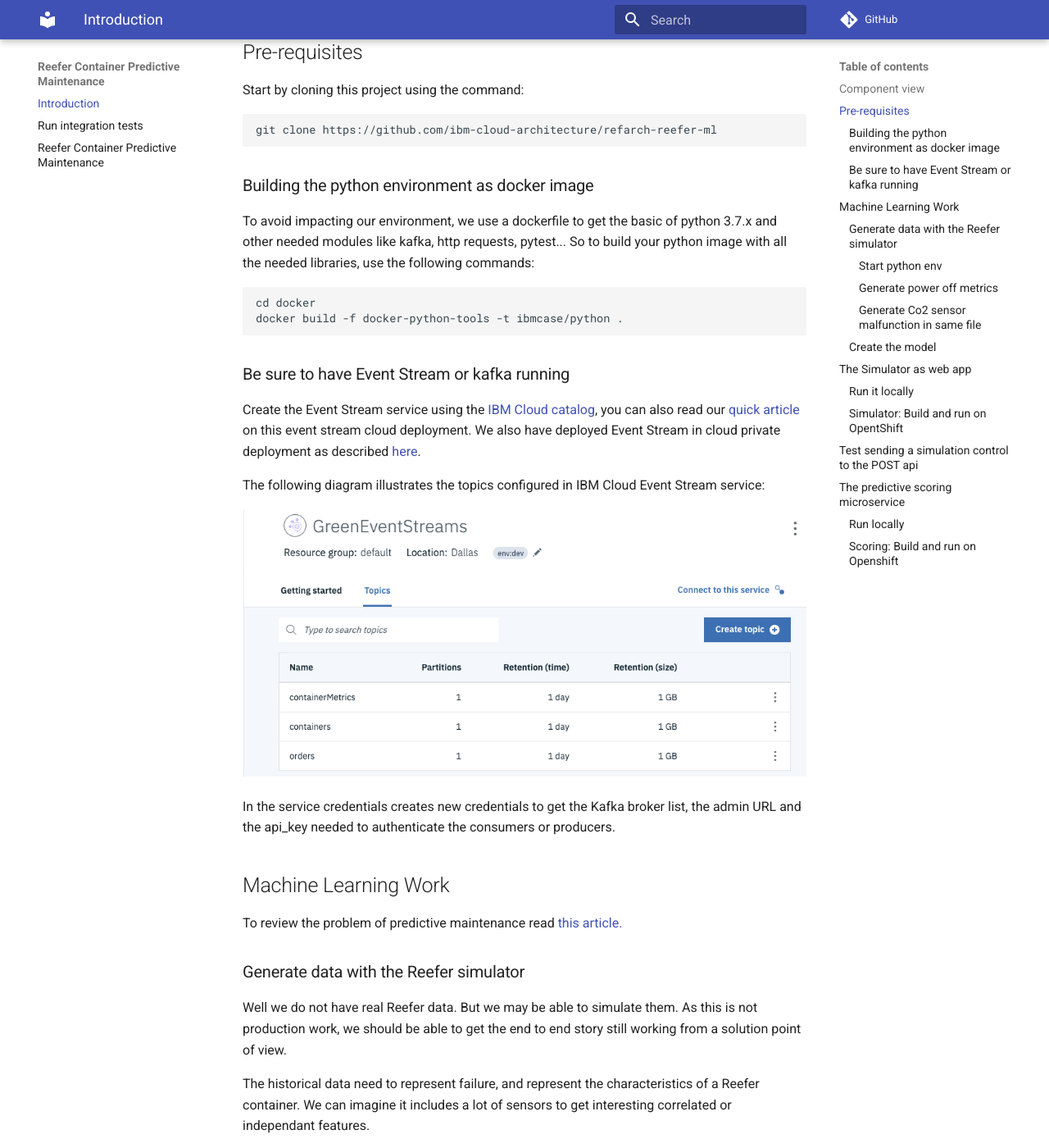
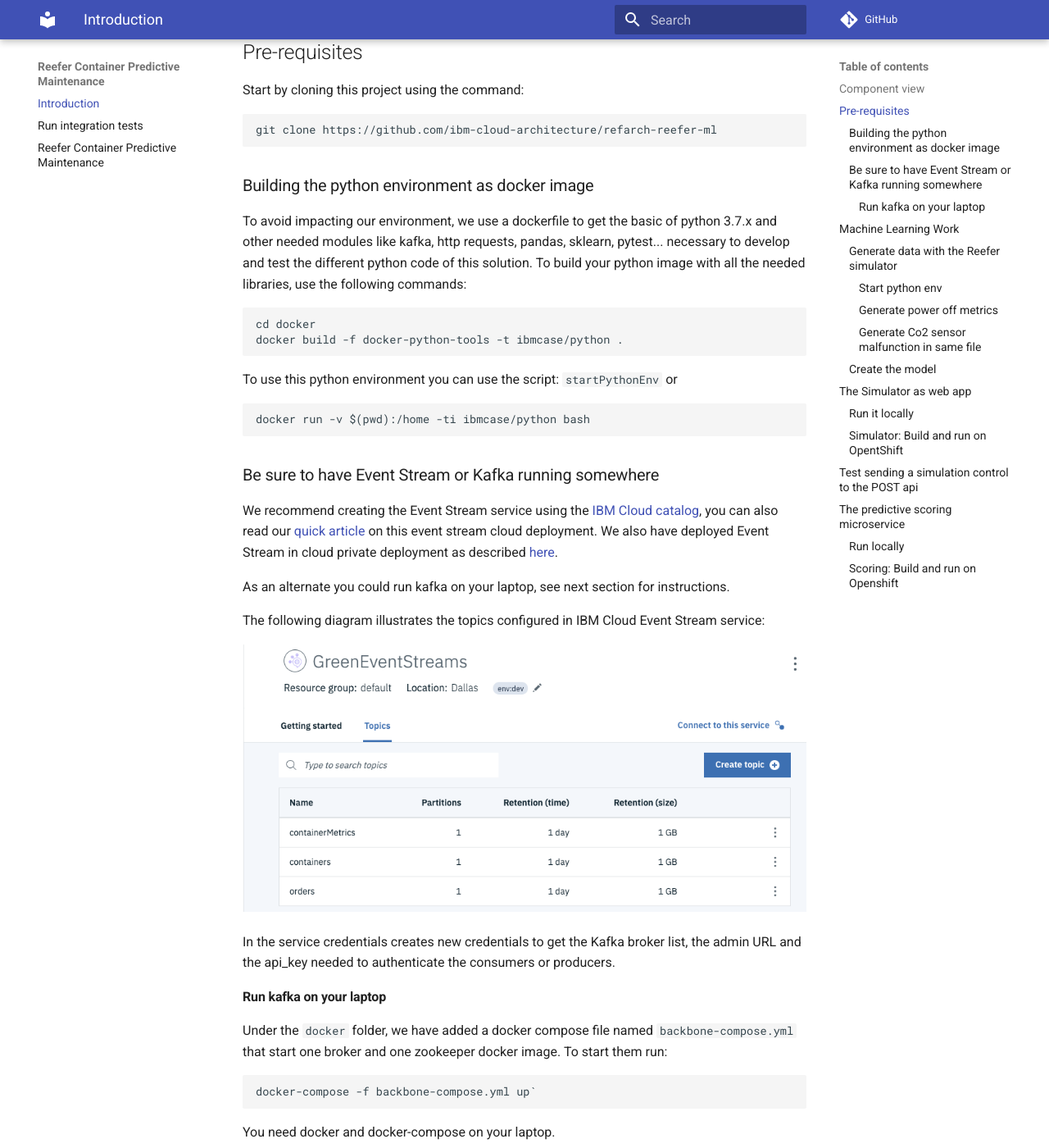
Before and after one commit to ibm-cloud-architecture/refarch-reefer-ml, an MkDocs documentation site: the page built from docs/index.md, in a window 1280 px wide and 1400 px high, scrolled down 2062 px. Shown: the whole window at 82% size. Built offline with MkDocs 1.6.1 and Material for MkDocs 9.7.7, drawn with Linux system fonts in a browser that asks for light colours; comment, search, counter and statistics services are not loaded.

````diff
--- a/docs/index.md
+++ b/docs/index.md
@@ -44,22 +44,40 @@
 
 ### Building the python environment as docker image
 
-To avoid impacting our environment, we use a dockerfile to get the basic of python 3.7.x and other needed modules like kafka, http requests, pytest... So to build your python image with all the needed libraries, use the following commands:
+To avoid impacting our environment, we use a dockerfile to get the basic of python 3.7.x and other needed modules like kafka, http requests, pandas, sklearn, pytest... necessary to develop and test the different python code of this solution. To build your python image with all the needed libraries, use the following commands:
 
 ```
 cd docker
 docker build -f docker-python-tools -t ibmcase/python .
 ```
 
-### Be sure to have Event Stream or kafka running
+To use this python environment you can use the script: `startPythonEnv` or
 
-Create the Event Stream service using the [IBM Cloud catalog](https://cloud.ibm.com/catalog/services/event-streams), you can also read our [quick article](https://ibm-cloud-architecture.github.io/refarch-kc/deployments/iks/#event-streams-service-on-ibm-cloud) on this event stream cloud deployment. We also have deployed Event Stream in cloud private deployment as described [here](https://ibm-cloud-architecture.github.io/refarch-eda/deployments/eventstreams/).
+```
+docker run -v $(pwd):/home -ti ibmcase/python bash
+```
+
+### Be sure to have Event Stream or Kafka running somewhere
+
+We recommend creating the Event Stream service using the [IBM Cloud catalog](https://cloud.ibm.com/catalog/services/event-streams), you can also read our [quick article](https://ibm-cloud-architecture.github.io/refarch-kc/deployments/iks/#event-streams-service-on-ibm-cloud) on this event stream cloud deployment. We also have deployed Event Stream in cloud private deployment as described [here](https://ibm-cloud-architecture.github.io/refarch-eda/deployments/eventstreams/).
+
+As an alternate you could run kafka on your laptop, see next section for instructions.
 
 The following diagram illustrates the topics configured in IBM Cloud Event Stream service:
 
 ![](images/es-topics.png)
 
 In the service credentials creates new credentials to get the Kafka broker list, the admin URL and the api_key needed to authenticate the consumers or producers.
+
+#### Run kafka on your laptop
+
+Under the `docker` folder, we have added a docker compose file named `backbone-compose.yml` that start one broker and one zookeeper docker image. To start them run:
+
+```
+docker-compose -f backbone-compose.yml up`
+```
+
+You need docker and docker-compose on your laptop.
 
 ## Machine Learning Work
 
````
Also changed, not shown: 4 other files.
